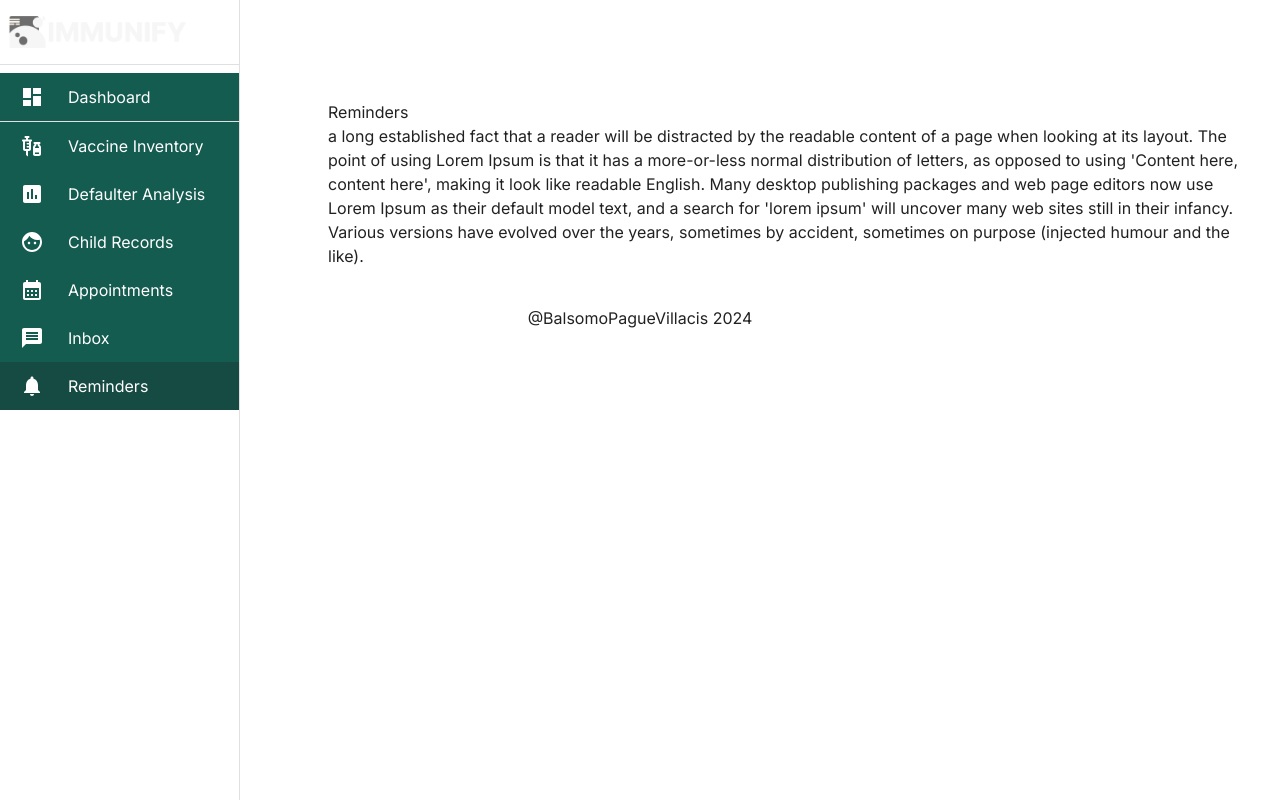
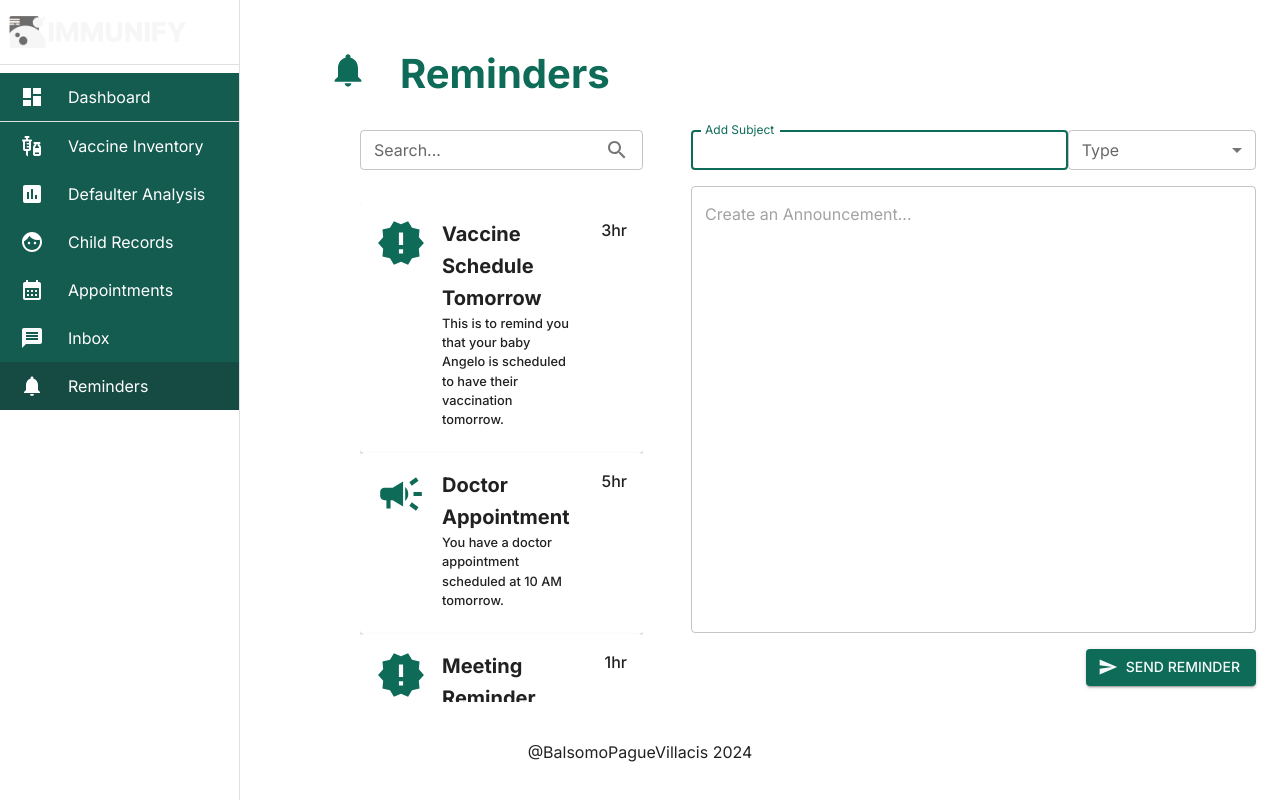
Before and after one commit to strana-alynne/IMMUNIFY-, a Next.js app in the folder frontend/: page /pages/Reminders in a window 1280 px wide. Built offline with nearby package versions, Linux system fonts and the light colour scheme.

Commit message:
Added Reminders

```diff
--- /dev/null
+++ b/frontend/app/components/ReminderCard.js
@@ -0,0 +1,23 @@
+import React from "react";
+import Card from "@mui/material/Card";
+import CardContent from "@mui/material/CardContent";
+import { Box, Typography, Stack } from "@mui/material";
+
+export default function ReminderCard({ icon: Icon, title, description, time }) {
+  return (
+    <Card>
+      <CardContent>
+        <Stack direction="row" spacing={4}>
+          <Stack direction="row" spacing={2}>
+            <Icon color="primary" sx={{ fontSize: 50 }} />
+            <Stack>
+              <Typography variant="h6">{title}</Typography>
+              <Typography variant="p2">{description}</Typography>
+            </Stack>
+          </Stack>
+          <Typography variant="p"> {time}</Typography>
+        </Stack>
+      </CardContent>
+    </Card>
+  );
+}
--- a/frontend/app/pages/Reminders/page.js
+++ b/frontend/app/pages/Reminders/page.js
@@ -1,23 +1,162 @@
-import React from "react";
+"use client";
 import SideBar from "@/app/components/SideBar/page";
-import { Box, Container } from "@mui/material";
+import {
+  Box,
+  Container,
+  Typography,
+  Stack,
+  TextField,
+  InputAdornment,
+  FormControl,
+  InputLabel,
+  MenuItem,
+  Select,
+  Grid,
+  Button,
+} from "@mui/material";
+import SearchIcon from "@mui/icons-material/Search";
+import ReminderCard from "@/app/components/ReminderCard";
+import {
+  Notifications,
+  NewReleases,
+  Campaign,
+  Send,
+} from "@mui/icons-material";
 export default function Reminders() {
   return (
-    <Box sx={{ display: "flex", marginTop: "100px" }}>
+    <Box sx={{ display: "flex", marginTop: "50px" }}>
       <SideBar />
       <Container fixed>
-        <h1>Reminders</h1>
-        <p>
-          a long established fact that a reader will be distracted by the
-          readable content of a page when looking at its layout. The point of
-          using Lorem Ipsum is that it has a more-or-less normal distribution of
-          letters, as opposed to using 'Content here, content here', making it
-          look like readable English. Many desktop publishing packages and web
-          page editors now use Lorem Ipsum as their default model text, and a
-          search for 'lorem ipsum' will uncover many web sites still in their
-          infancy. Various versions have evolved over the years, sometimes by
-          accident, sometimes on purpose (injected humour and the like).
-        </p>
+        <Stack spacing={4}>
+          <Stack direction="row" spacing={4}>
+            <Notifications sx={{ fontSize: 40 }} color="primary" />
+            <Typography variant="h2" color="primary">
+              Reminders
+            </Typography>
+          </Stack>
+
+          <Stack direction="row" spacing={2}>
+            <Box flex={1} sx={{ px: 4 }}>
+              {/* SearchBar */}
+              <Stack spacing={4}>
+                <TextField
+                  size="small"
+                  fullWidth
+                  id="outlined-size-small"
+                  label="Search..."
+                  name="seacrh"
+                  autoFocus
+                  InputProps={{
+                    endAdornment: (
+                      <InputAdornment position="end">
+                        <SearchIcon />
+                      </InputAdornment>
+                    ),
+                  }}
+                />
+                {/* LIST OF REMINDERS */}
+                <Box
+                  spacing={2}
+                  sx={{
+                    maxHeight: "500px", // Adjust the height as needed
+                    overflow: "auto",
+                  }}
+                >
+                  <ReminderCard
+                    icon={NewReleases}
+                    title="Vaccine Schedule Tomorrow"
+                    description="This is to remind you that your baby Angelo is scheduled to have their vaccination tomorrow."
+                    time="3hr"
+                  />
+                  <ReminderCard
+                    icon={Campaign}
+                    title="Doctor Appointment"
+                    description="You have a doctor appointment scheduled at 10 AM tomorrow."
+                    time="5hr"
+                  />
+                  <ReminderCard
+                    icon={NewReleases}
+                    title="Meeting Reminder"
+                    description="Team meeting at 2 PM tomorrow. Don't forget to prepare the presentation."
+                    time="1hr"
+                  />
+                  <ReminderCard
+                    icon={Campaign}
+                    title="Gym Session"
+                    description="You have a gym session at 7 AM tomorrow. Time to get fit!"
+                    time="10hr"
+                  />
+                </Box>
+              </Stack>
+            </Box>
+            {/*CREATE REMINDER HERE */}
+            <Box flex={2}>
+              <Stack spacing={2} sx={{ justifyContent: "start" }}>
+                {/* HEADER */}
+                <Grid container direction="row">
+                  {/* SUBJECT TEXTFIELD */}
+                  <Grid item xs={8}>
+                    <TextField
+                      size="small"
+                      fullWidth
+                      id="outlined-size-small"
+                      label="Add Subject"
+                      name="subject"
+                      autoFocus
+                    />
+                  </Grid>
+                  {/* ICON DROPDOWN */}
+                  <Grid item xs={4}>
+                    <FormControl fullWidth size="small">
+                      <InputLabel id="demo-simple-select-label">
+                        Type
+                      </InputLabel>
+                      <Select
+                        labelId="demo-simple-select-label"
+                        id="demo-simple-select"
+                        //value={age}
+                        label="Type"
+                        //onChange={handleChange}
+                      >
+                        <MenuItem value={20}>
+                          <NewReleases />
+                          Announcement
+                        </MenuItem>
+                        <MenuItem value={30}>
+                          <Campaign />
+                          Reminder
+                        </MenuItem>
+                      </Select>
+                    </FormControl>
+                  </Grid>
+                </Grid>
+                {/* DESCRIPTION TEXTAREA */}
+                <TextField
+                  fullWidth
+                  id="outlined-multiline-static"
+                  placeholder="Create an Announcement..."
+                  multiline
+                  rows={18}
+                />
+                <Box
+                  sx={{
+                    display: "flex",
+                    justifyContent: "flex-end", // Aligns the button to the right
+                  }}
+                >
+                  <Button
+                    variant="contained"
+                    color="primary"
+                    startIcon={<Send />}
+                    sx={{ "& button": { m: 1 } }}
+                  >
+                    Send Reminder
+                  </Button>
+                </Box>
+              </Stack>
+            </Box>
+          </Stack>
+        </Stack>
       </Container>
     </Box>
   );
```
